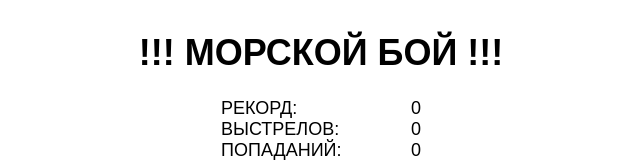
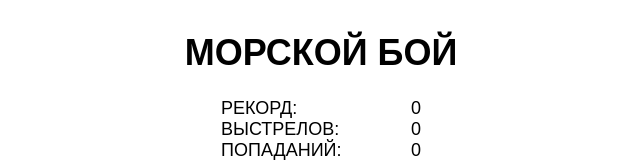
Before and after one commit to Sharibo/SeaBattle, a plain HTML site: page index.html in a window 1280 px wide. Shown: the top 162 px of the page, without its empty margins (319-959 px from the left). Drawn offline with Linux system fonts and the light colour scheme.

Commit message:
Ru Theme 2

```diff
--- a/index.html
+++ b/index.html
@@ -25,7 +25,7 @@
 
 <body>
     <main>
-        <h1 class="header">!!! МОРСКОЙ БОЙ !!!</h1>
+        <h1 class="header">МОРСКОЙ БОЙ</h1>
         <section>
             <ul>
                 <li class="list"><span>Рекорд:</span><span id="record">0</span></li>
```
